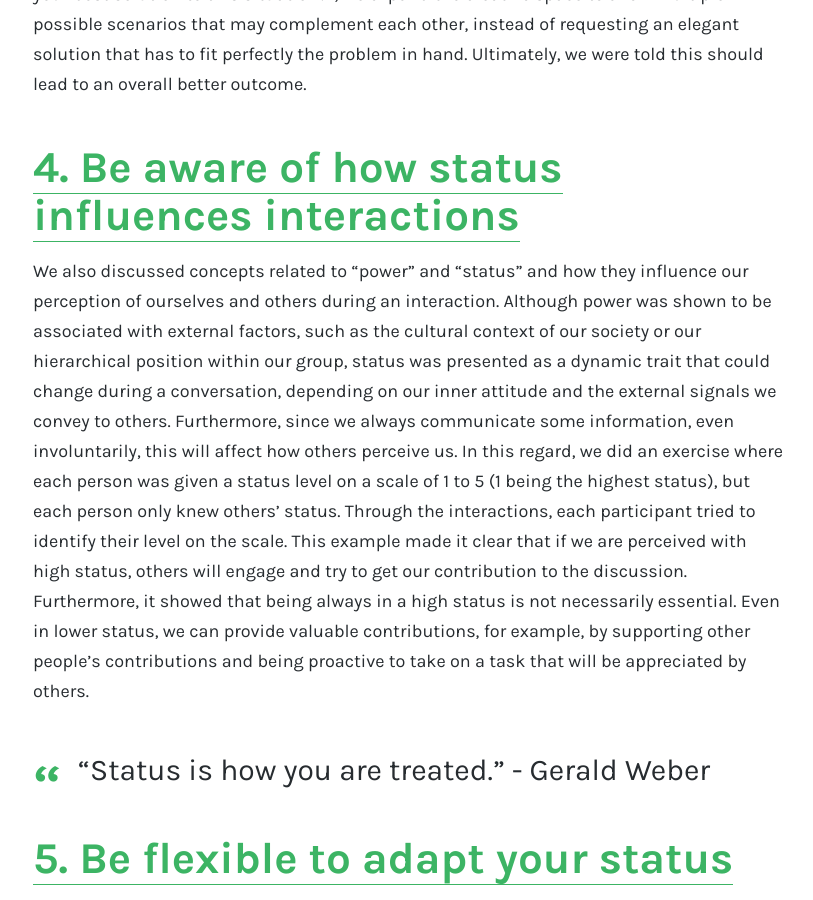
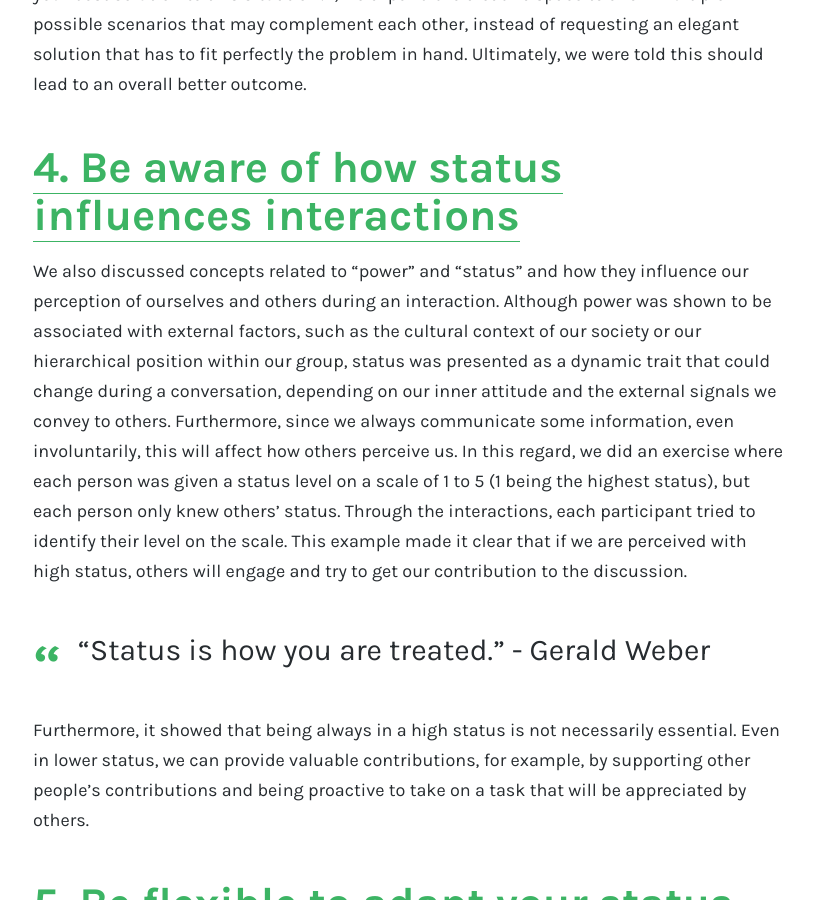
Before and after one commit to franciscomcm/franciscomcm.github.io, a Jekyll site: the page built from blog/developing-intra-and-interpersonal-competences.md, in a window 1280 px wide and 900 px high, scrolled down 3376 px. Shown: the whole window, without its empty margins (232-1045 px from the left). Built offline with Jekyll 4.4.1, drawn with Linux system fonts in a browser that asks for light colours.

```diff
--- a/blog/developing-intra-and-interpersonal-competences.md
+++ b/blog/developing-intra-and-interpersonal-competences.md
@@ -48,9 +48,11 @@
 
 # <a name="aware_of_status">4. Be aware of how status influences interactions</a>
 
-We also discussed concepts related to “power” and “status” and how they influence our perception of ourselves and others during an interaction. Although power was shown to be associated with external factors, such as the cultural context of our society or our hierarchical position within our group, status was presented as a dynamic trait that could change during a conversation, depending on our inner attitude and the external signals we convey to others. Furthermore, since we always communicate some information, even involuntarily, this will affect how others perceive us. In this regard, we did an exercise where each person was given a status level on a scale of 1 to 5 (1 being the highest status), but each person only knew others’ status. Through the interactions, each participant tried to identify their level on the scale. This example made it clear that if we are perceived with high status, others will engage and try to get our contribution to the discussion. Furthermore, it showed that being always in a high status is not necessarily essential. Even in lower status, we can provide valuable contributions, for example, by supporting other people’s contributions and being proactive to take on a task that will be appreciated by others.
+We also discussed concepts related to “power” and “status” and how they influence our perception of ourselves and others during an interaction. Although power was shown to be associated with external factors, such as the cultural context of our society or our hierarchical position within our group, status was presented as a dynamic trait that could change during a conversation, depending on our inner attitude and the external signals we convey to others. Furthermore, since we always communicate some information, even involuntarily, this will affect how others perceive us. In this regard, we did an exercise where each person was given a status level on a scale of 1 to 5 (1 being the highest status), but each person only knew others’ status. Through the interactions, each participant tried to identify their level on the scale. This example made it clear that if we are perceived with high status, others will engage and try to get our contribution to the discussion.
 
 > "Status is how you are treated." - Gerald Weber
+
+Furthermore, it showed that being always in a high status is not necessarily essential. Even in lower status, we can provide valuable contributions, for example, by supporting other people’s contributions and being proactive to take on a task that will be appreciated by others.
 
 # <a name="adapt_your status">5. Be flexible to adapt your status</a>
 
```
